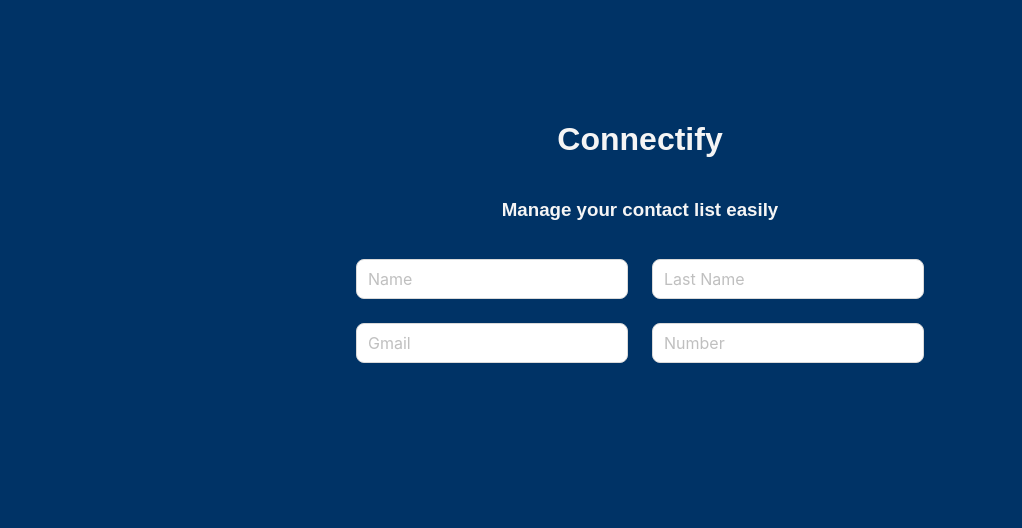
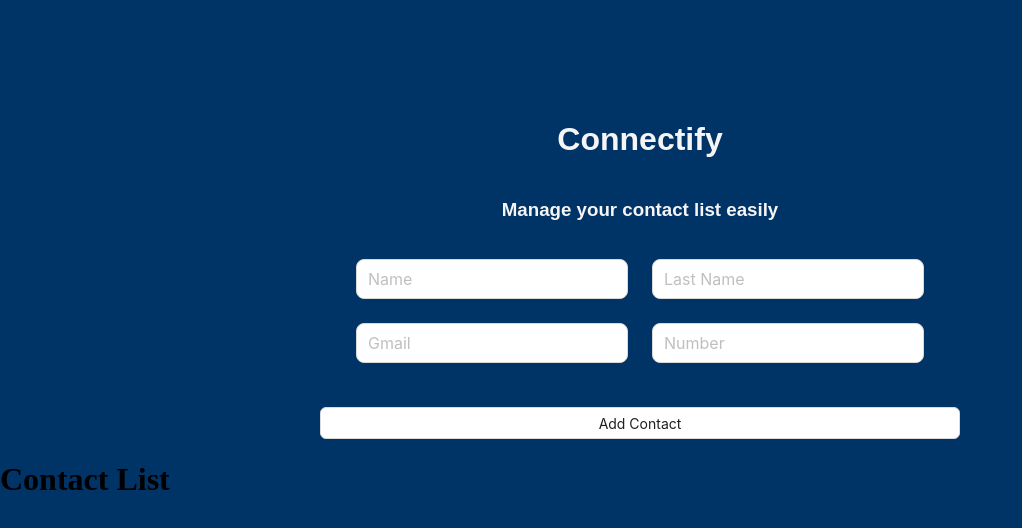
Before and after one commit to rasamkamyar/Contact-List, a React (Vite) app: page / in a window 1280 px wide. Shown: the top 528 px of the page, without its empty margins (0-1022 px from the left). Built offline with nearby package versions, Linux system fonts and the light colour scheme.

Commit message:
create form component

```diff
--- a/src/App.jsx
+++ b/src/App.jsx
@@ -1,14 +1,30 @@
-import Form from "./Form/FormList";
+import { useState } from "react";
+import FormList from "./Form/FormList";
+import ContactList from "./Form/ContactList";
 import Styles from "./index.module.css";
+import { Form, Button, Row } from "antd";
 
 function App() {
+  const [formInfo, setFormInfo] = useState({
+    name: "",
+    lastName: "",
+    gmail: "",
+    number: "",
+  });
+  const [contacts, setContacts] = useState([]);
+
   return (
     <div>
       <header className={Styles.header}>
         <h1>Connectify</h1>
         <h3>Manage your contact list easily</h3>
       </header>
-      <Form />
+      <FormList
+        formInfo={formInfo}
+        setFormInfo={setFormInfo}
+        setContacts={setContacts}
+      />
+      <ContactList contacts={contacts} />
     </div>
   );
 }
--- /dev/null
+++ b/src/Form/ContactList.jsx
@@ -0,0 +1,20 @@
+import { Form, Row } from "antd";
+import React from "react";
+
+function ContactList({ contacts }) {
+  return (
+    <div>
+      <h1>Contact List</h1>
+      {contacts.map((contact) => (
+        <Row style={{ display: "flex", gap: "10px" }}>
+          <Form.Item>{contact.name}</Form.Item>
+          <Form.Item>{contact.lastName}</Form.Item>
+          <Form.Item>{contact.gmail}</Form.Item>
+          <Form.Item>{contact.number}</Form.Item>
+        </Row>
+      ))}
+    </div>
+  );
+}
+
+export default ContactList;
--- a/src/Form/FormList.jsx
+++ b/src/Form/FormList.jsx
@@ -1,8 +1,24 @@
 import { Form, Input, Row, Col, Button, Flex } from "antd";
-import React from "react";
+import React, { useState } from "react";
 
-function FormList() {
+function FormList({ formInfo, setFormInfo, setContacts }) {
+  const changeHandler = (e) => {
+    const name = e.target.name;
+    const value = e.target.value;
+    setFormInfo((form) => ({ ...form, [name]: value }));
+  };
+  const addHanlder = () => {
+    setContacts((contact) => [...contact, formInfo]);
+    setFormInfo({
+      name: "",
+      lastName: "",
+      gmail: "",
+      number: "",
+    });
+  };
+
   return (
+    <>
       <Flex justify="center" align="center">
         <Form
           labelCol={{ span: 0 }}
@@ -12,101 +28,64 @@ function FormList() {
           <Row gutter={24}>
             <Col span={12}>
               <Form.Item>
-              <Input placeholder="Name" size="large" />
+                <Input
+                  placeholder="Name"
+                  size="large"
+                  type="text"
+                  name="name"
+                  value={formInfo.name}
+                  onChange={changeHandler}
+                />
               </Form.Item>
             </Col>
             <Col span={12}>
               <Form.Item>
-              <Input placeholder="Last Name" size="large" />
+                <Input
+                  placeholder="Last Name"
+                  size="large"
+                  type="text"
+                  name="lastName"
+                  value={formInfo.lastName}
+                  onChange={changeHandler}
+                />
               </Form.Item>
             </Col>
           </Row>
           <Row gutter={24}>
             <Col span={12}>
               <Form.Item>
-              <Input placeholder="Gmail" size="large" />
+                <Input
+                  placeholder="Gmail"
+                  size="large"
+                  type="email"
+                  name="gmail"
+                  value={formInfo.gmail}
+                  onChange={changeHandler}
+                />
               </Form.Item>
             </Col>
             <Col span={12}>
               <Form.Item>
-              <Input placeholder="Number" size="large" />
+                <Input
+                  placeholder="Number"
+                  size="large"
+                  type="number"
+                  name="number"
+                  value={formInfo.number}
+                  onChange={changeHandler}
+                />
               </Form.Item>
             </Col>
           </Row>
         </Form>
       </Flex>
+      <Flex justify="center">
+        <Button style={{ width: "50%" }} onClick={addHanlder}>
+          Add Contact
+        </Button>
+      </Flex>
+    </>
   );
 }
 
 export default FormList;
-
-// const CustomForm = () => {
-//   const onFinish = (values) => {
-//     console.log("Received values:", values);
-//   };
-
-//   return (
-//     <div
-//       style={{
-//         display: "flex",
-//         alignItems: "center",
-//         justifyContent: "center",
-//       }}
-//     >
-//       <Form
-//         name="custom_form"
-//         onFinish={onFinish}
-//         labelCol={{ span: 2 }}
-//         wrapperCol={{ span: 22 }}
-//       >
-//         <Row gutter={16}>
-//           <Col span={18}>
-//             <Form.Item
-//               name="name"
-//               rules={[{ required: true, message: "Please enter your name" }]}
-//             >
-//               <Input placeholder="Enter your name" />
-//             </Form.Item>
-//           </Col>
-//           <Col span={12}>
-//             <Form.Item
-//               name="lastname"
-//               rules={[
-//                 { required: true, message: "Please enter your last name" },
-//               ]}
-//             >
-//               <Input placeholder="Enter your last name" />
-//             </Form.Item>
-//           </Col>
-//         </Row>
-
-//         <Row gutter={16}>
-//           <Col span={12}>
-//             <Form.Item
-//               name="gmail"
-//               rules={[{ required: true, message: "Please enter your Gmail" }]}
-//             >
-//               <Input placeholder="Enter your Gmail" />
-//             </Form.Item>
-//           </Col>
-//           <Col span={12}>
-//             <Form.Item
-//               name="number"
-//               rules={[{ required: true, message: "Please enter your number" }]}
-//             >
-//               <Input placeholder="Enter your number" />
-//             </Form.Item>
-//           </Col>
-//         </Row>
-
-//         <Form.Item wrapperCol={{ span: 12, offset: 6 }}>
-//           <Button type="primary" htmlType="submit">
-//             Submit
-//           </Button>
-//         </Form.Item>
-//       </Form>
-//     </div>
-//   );
-// };
-
-// export default CustomForm;
```
Lines whose indentation alone changed are shown as unchanged.
